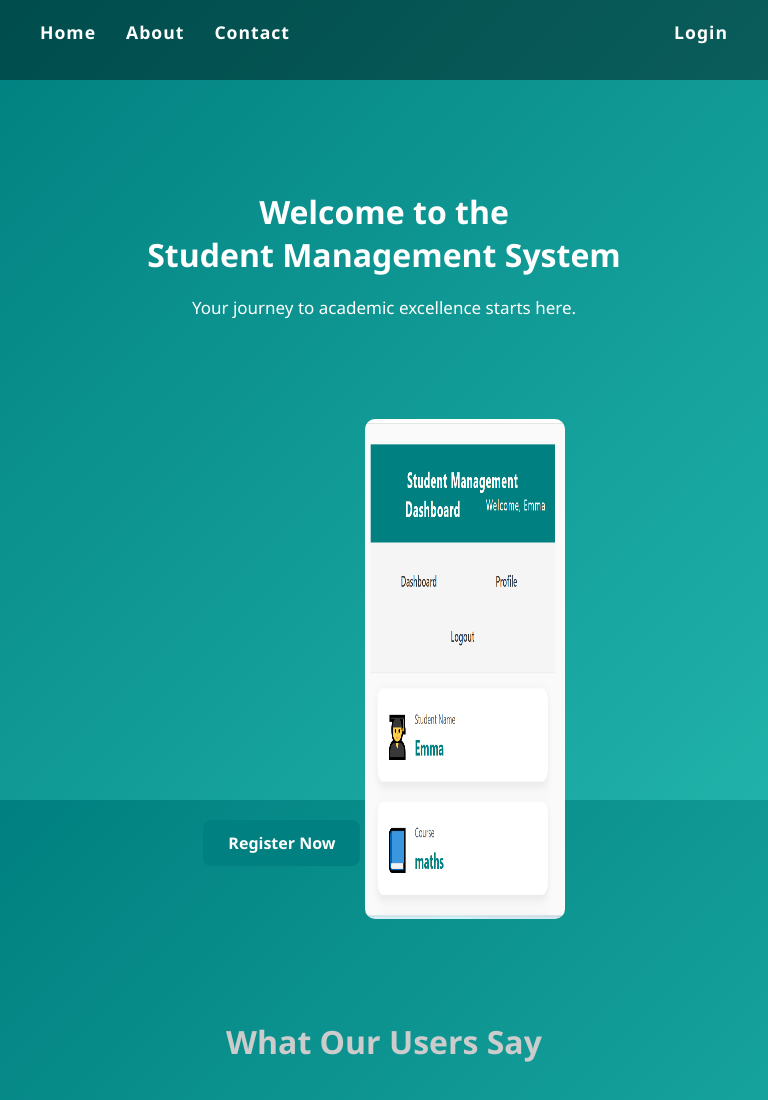
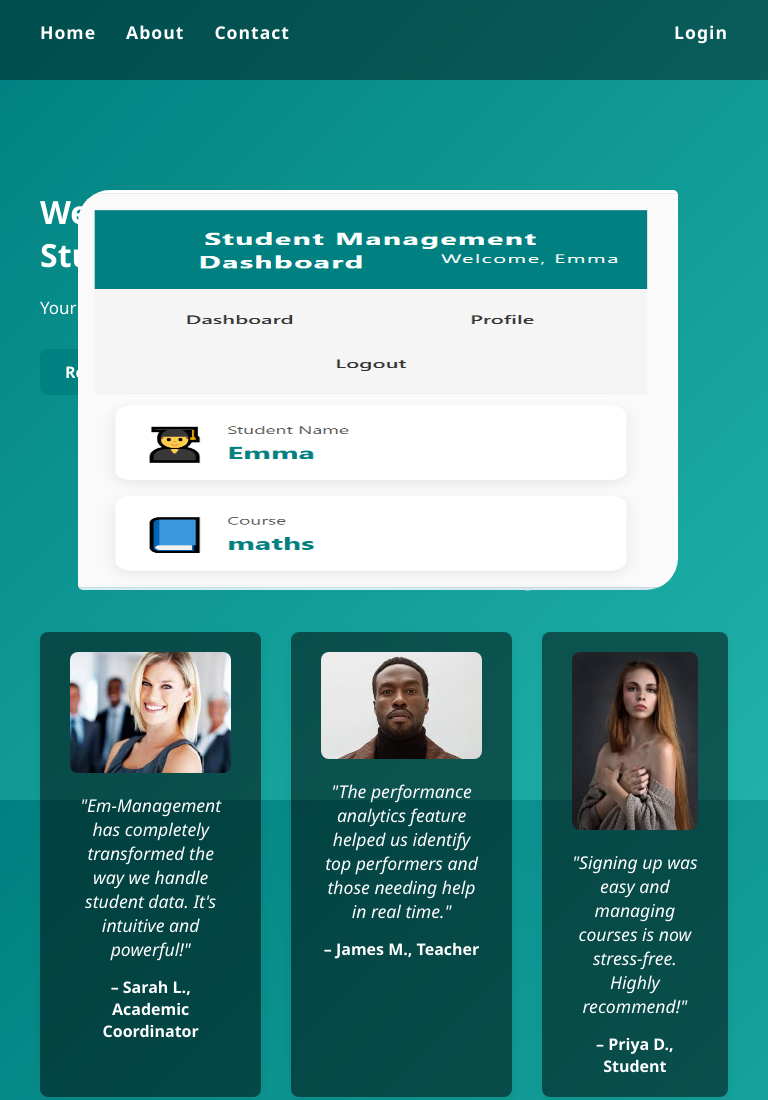
Before and after one commit to godswill66/Student-management-app, a plain HTML site: page index.html in a window 768 px wide. Shown: the top 1100 px of the page. Drawn offline with Linux system fonts and the light colour scheme.

Commit message:
Did some changes on the top

```diff
--- a/assets/css/style.css
+++ b/assets/css/style.css
@@ -500,20 +500,39 @@ header {
     right: 0px;
     border-radius: 10px;
   }
-  .hero{
-  position: relative;
-  top: 70px;
-  text-align: center;
-}
-
+  .hero {
+    position: relative;
+    top: 70px;
+    text-align: center;
+  }
+  .hero a {
+    position: relative;
+  }
 }
 .hero a:hover {
   background: #006666;
 }
+
+@media (min-width: 768px){
+.hero {
+  position: relative;
+  text-align: left;
+  color: white;
+  padding: 100px 20px;
+}
+
+.hero img {
+  border-radius: 32px 5px 32px 5px;
+  height: 400px;
+  width: 600px;
+  position: absolute;
+  top: 100px;
+  right: 70px;
+}
+}
 /*
    RESPONSIVE MEDIA QUERIES
  */
-
 /* Small screens: mobile phones */
 @media (max-width: 600px) {
   body {
@@ -561,7 +580,6 @@ header {
   .profile-info {
     grid-template-columns: 1fr;
   }
-
   /* Hero section */
   .hero h1 {
     font-size: 28px;
@@ -573,7 +591,6 @@ header {
     padding: 10px 20px;
   }
 }
-
 /* Medium screens: tablets */
 @media (min-width: 601px) and (max-width: 992px) {
   /* Dashboard */
```
